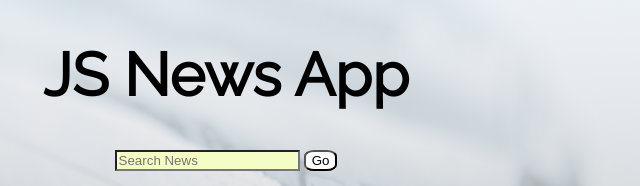
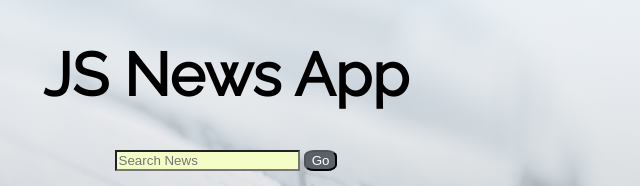
Before and after one commit to vcory/news-app, a website: page public/index.html in a window 1280 px wide. In both pictures the pointer is over the button "Go". Shown: the top 186 px of the page, 414-1054 px from the left. Drawn offline with Linux system fonts and the light colour scheme.

Commit message:
button css change

```diff
--- a/public/index.css
+++ b/public/index.css
@@ -40,6 +40,14 @@ img {
     background-color: white;
     border-radius: 30%;
     border-color: black;
+    transition-duration: 0.4s;
+    cursor: pointer;
+}
+
+#button:hover {
+    background-color: #5B616A;
+    color: white;
+
 }
 #app-title {
     font-size: 60px;
```
